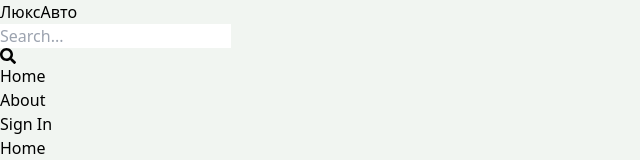
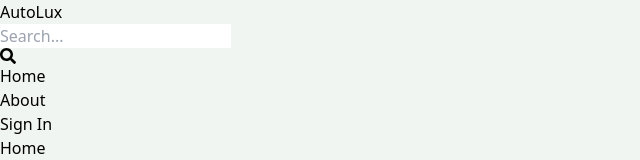
Before and after one commit to Potiekhin/car-sales, a React (Vite) app in the folder client/: page / in a window 1280 px wide. Shown: the top 160 px of the page, without its empty margins (0-640 px from the left). Built offline with nearby package versions, Linux system fonts and the light colour scheme; no server answers.

Commit message:
quick fix

```diff
--- a/client/src/components/Header.jsx
+++ b/client/src/components/Header.jsx
@@ -10,8 +10,8 @@ export default function Header() {
       <div className="flex justify-between items-center max-w-6xl mx-auto p-3">
         <Link to="/">
           <h1 className="font-bold text-sm sm:text-xl flex flex-wrap">
-            <span className="text-slate-500">Люкс</span>
-            <span className="text-slate-700">Авто</span>
+            <span className="text-slate-500">Auto</span>
+            <span className="text-slate-700">Lux</span>
           </h1>
         </Link>
         <form className="bg-slate-100 p-3 rounded-lg flex items-center">
```
